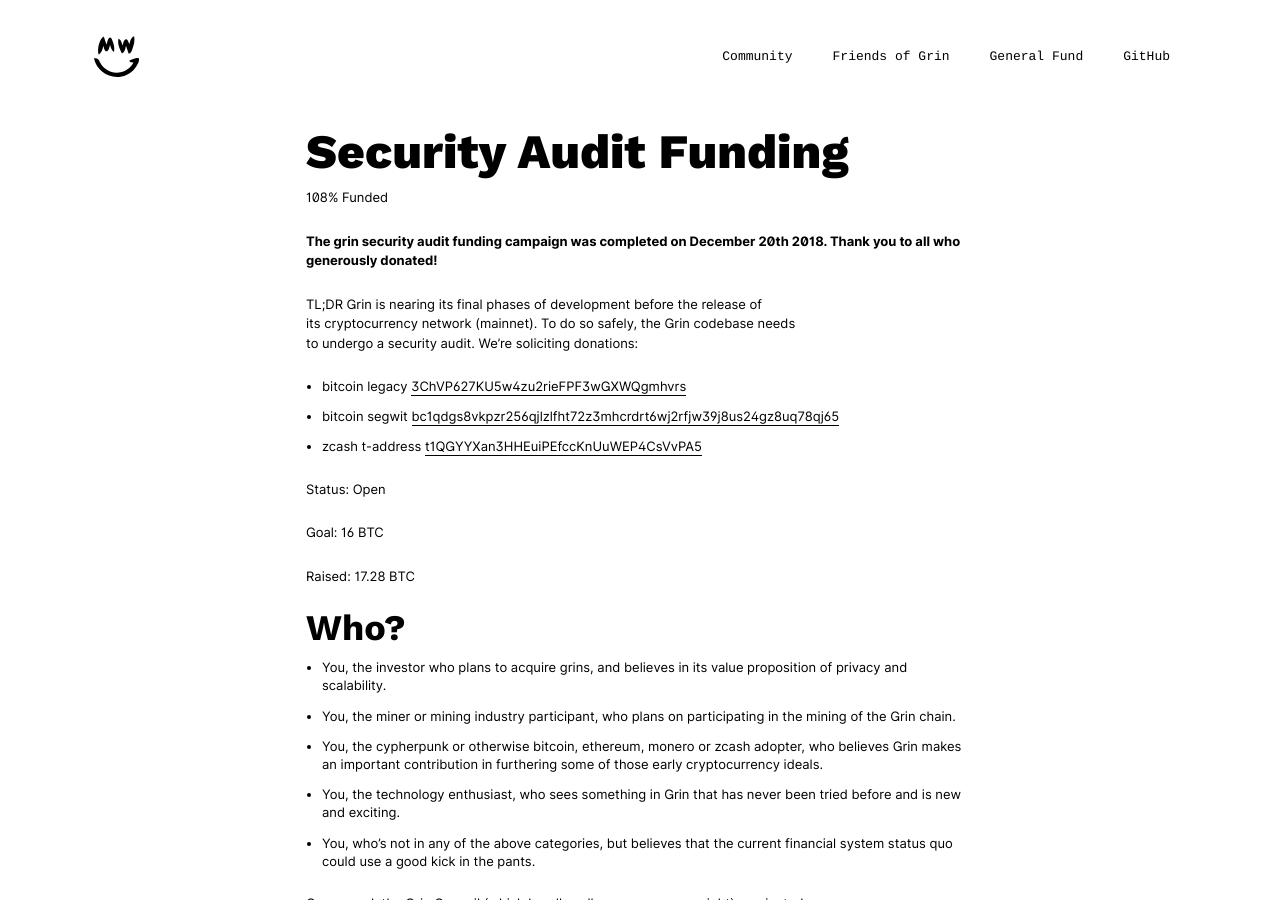
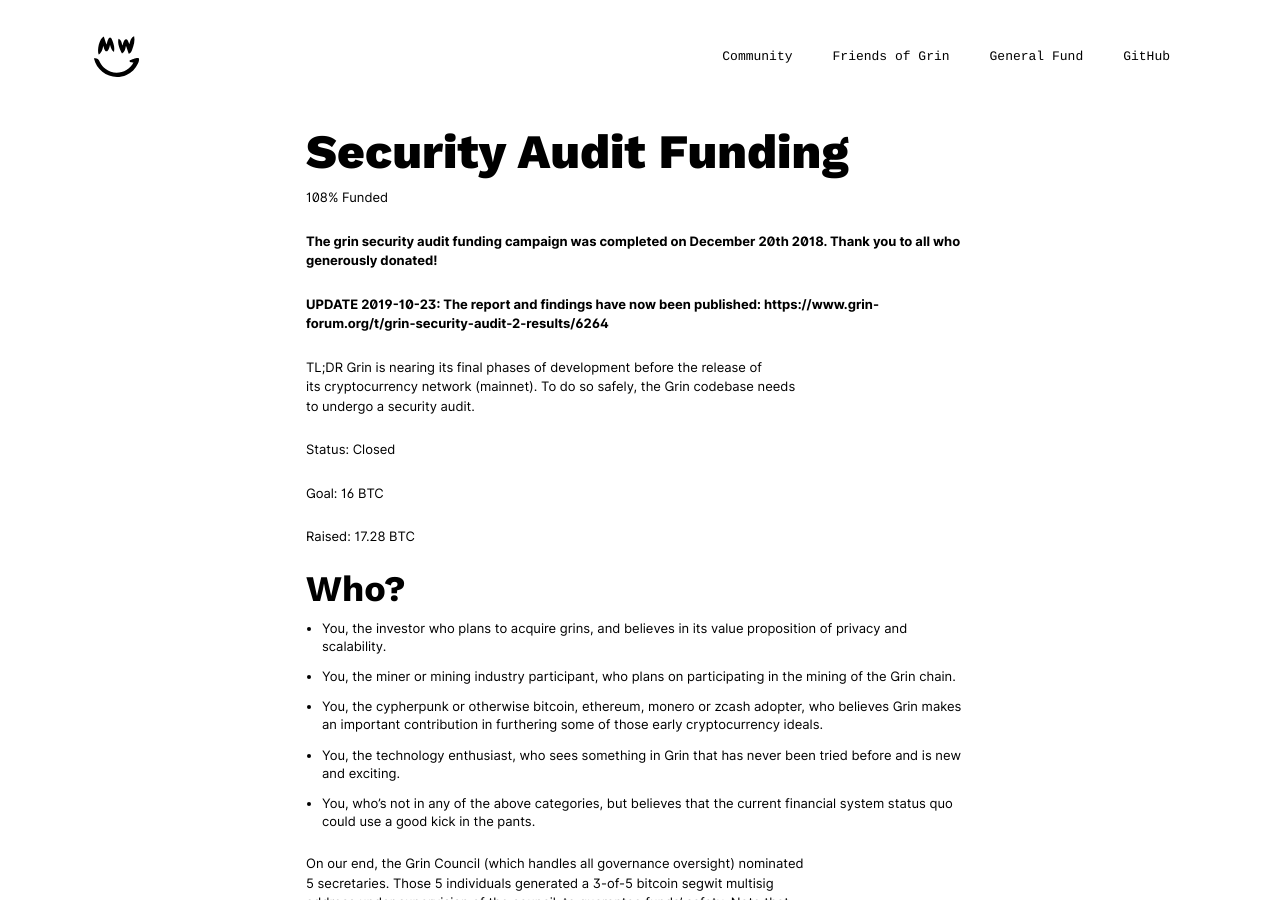
Before and after one commit to mimblewimble/site, a Jekyll site: the page built from sec_audit.md, in a window 1280 px wide and 900 px high. Built offline with Jekyll 4.4.1, drawn with Linux system fonts in a browser that asks for light colours; nearby versions of some CDN libraries.

Commit message:
remove addresses from sec_audit.md, add link to audit results

```diff
--- a/sec_audit.md
+++ b/sec_audit.md
@@ -15,15 +15,13 @@
 
 **The grin security audit funding campaign was completed on December 20th 2018. Thank you to all who generously donated!**
 
+**UPDATE 2019-10-23: The report and findings have now been published: https://www.grin-forum.org/t/grin-security-audit-2-results/6264**
+
 TL;DR Grin is nearing its final phases of development before the release of
 its cryptocurrency network (mainnet). To do so safely, the Grin codebase needs
-to undergo a security audit. We're soliciting donations:
+to undergo a security audit.
 
-- bitcoin legacy [3ChVP627KU5w4zu2rieFPF3wGXWQgmhvrs](https://live.blockcypher.com/btc/address/3ChVP627KU5w4zu2rieFPF3wGXWQgmhvrs/){:.address-link}
-- bitcoin segwit [bc1qdgs8vkpzr256qjlzlfht72z3mhcrdrt6wj2rfjw39j8us24gz8uq78qj65](https://blockchair.com/bitcoin/address/bc1qdgs8vkpzr256qjlzlfht72z3mhcrdrt6wj2rfjw39j8us24gz8uq78qj65){:.address-link}
-- zcash t-address [t1QGYYXan3HHEuiPEfccKnUuWEP4CsVvPA5](https://explorer.zcha.in/accounts/t1QGYYXan3HHEuiPEfccKnUuWEP4CsVvPA5){:.address-link}
-
-Status: Open
+Status: Closed
 
 Goal: {{target_amount | round}} BTC
 
```
